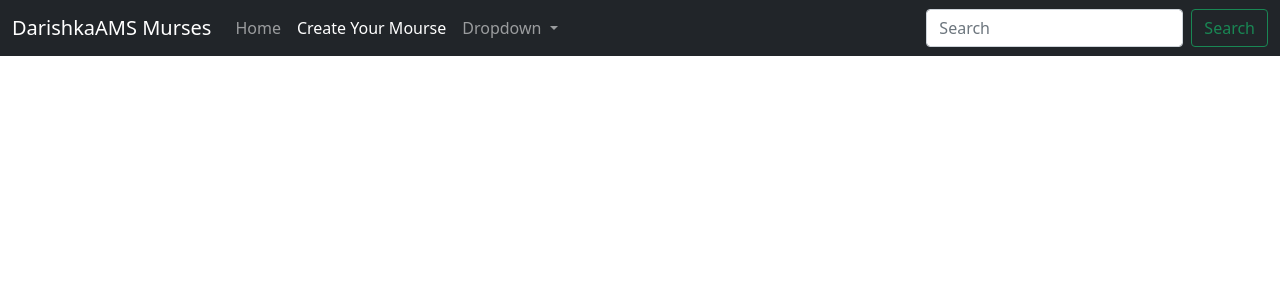
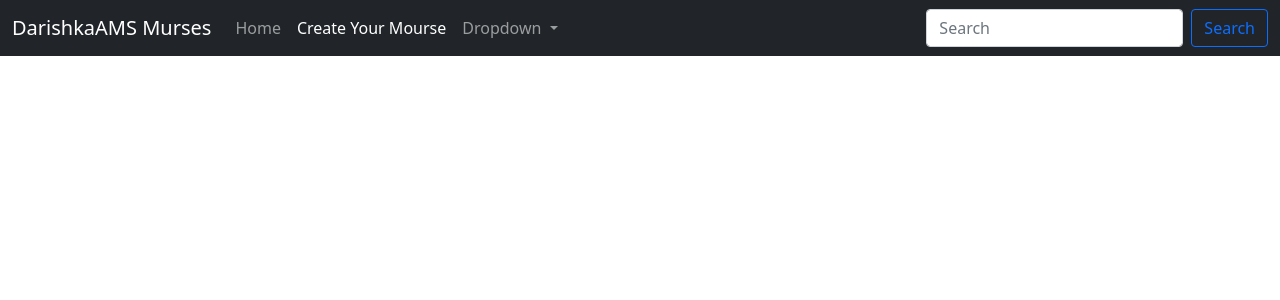
Before and after one commit to DarishkaAMS/Dj_Rest_Projects-Mourse_catalog, a Django app: page / in a window 1280 px wide. Shown: the top 300 px of the page. Run offline with Django 3.2, Linux system fonts and the light colour scheme; data that the repository does not hold is empty.

Commit message:
Style search

```diff
--- a/Mourse_catalog/templates/base.html
+++ b/Mourse_catalog/templates/base.html
@@ -41,7 +41,7 @@
           </ul>
           <form class="d-flex">
             <input class="form-control me-2" type="search" placeholder="Search" aria-label="Search">
-            <button class="btn btn-outline-success" type="submit">Search</button>
+            <button class="btn btn-outline-primary" type="submit">Search</button>
           </form>
         </div>
       </div>
```
